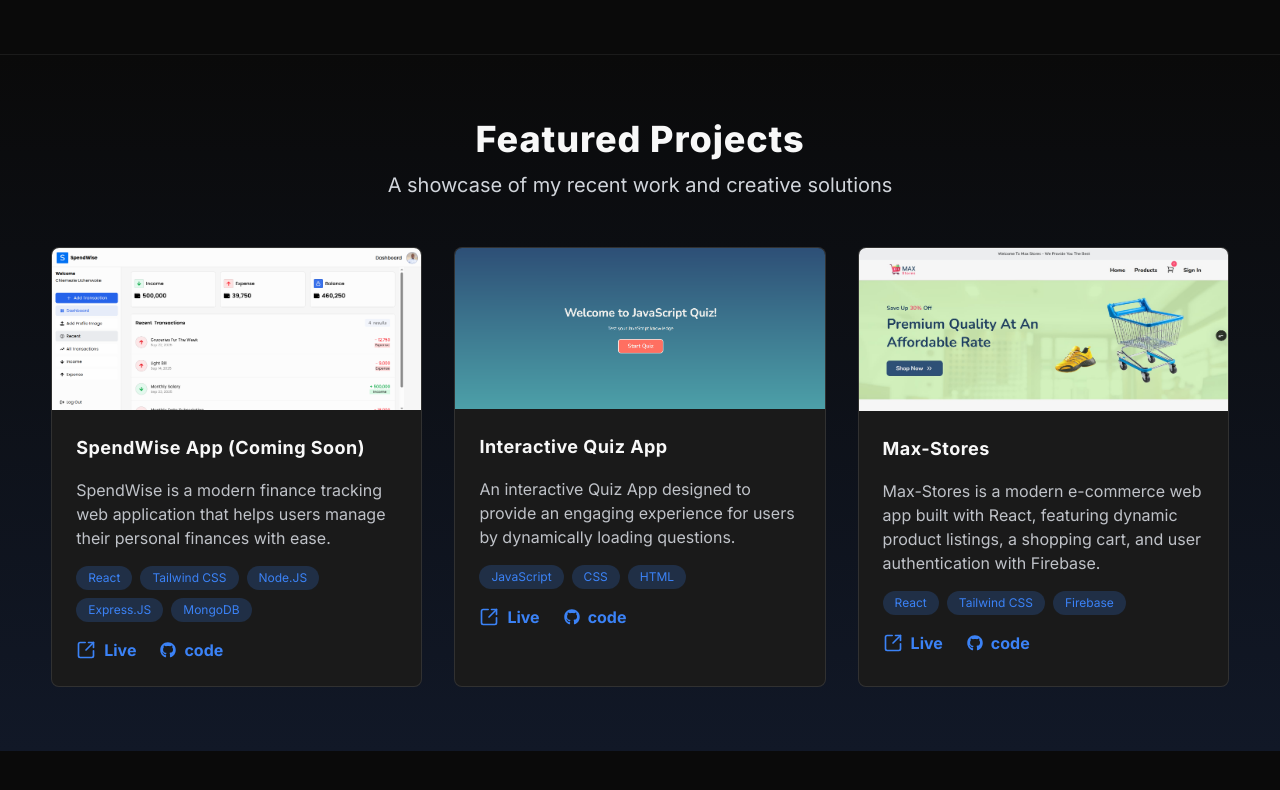
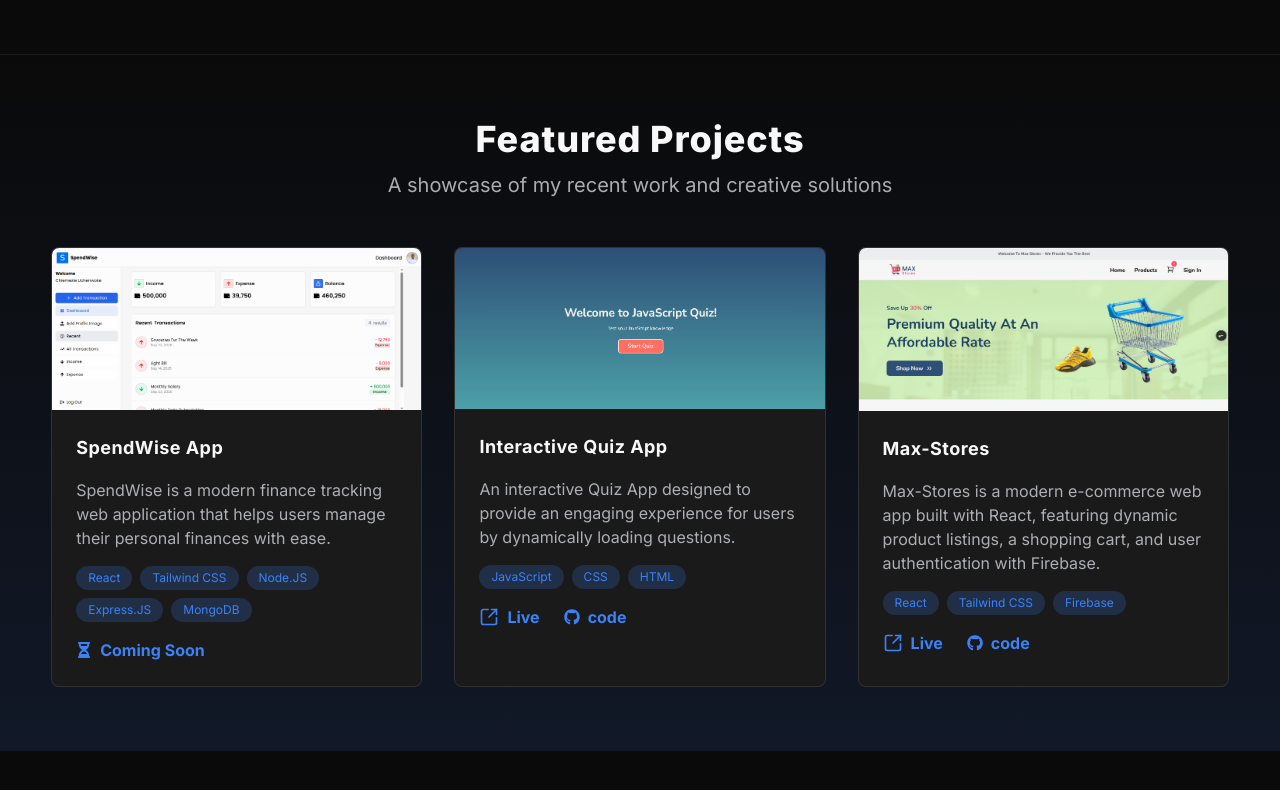
Before and after one commit to Chiemezie-Uchenwoke/portfolio, a React (Vite) app: page / in a window 1280 px wide. Shown: the part 640-1430 px from the top of the page. Built offline with nearby package versions, Linux system fonts and the light colour scheme.

Commit message:
Complete projects section

```diff
--- a/src/components/Projects/ProjectCard.jsx
+++ b/src/components/Projects/ProjectCard.jsx
@@ -1,7 +1,7 @@
 import { LuSquareArrowOutUpRight } from "react-icons/lu";
-import { FaGithub } from "react-icons/fa";
+import { FaGithub, FaHourglassHalf } from "react-icons/fa";
 
-const ProjectCard = ({imgUrl, imgAltText, title, description, tools, liveUrl, codeUrl}) => {
+const ProjectCard = ({imgUrl, imgAltText, title, description, tools, liveUrl, codeUrl, isLive}) => {
     return (
         <div className="rounded-lg overflow-hidden h-full bg-dark-bg flex flex-col border border-white-shade/10 hover:border-pri-blue hover:scale-105 duration-200 ease-in-out">
             <div className="h-auto overflow-hidden">
@@ -13,7 +13,7 @@
                     {title}
                 </h3>
 
-                <p className="text-lite-gray/90 text-sm lg:text-base ">
+                <p className="text-lite-gray/80 text-sm lg:text-base ">
                     {description}
                 </p>
 
@@ -23,7 +23,7 @@
                             return (
                                 <span
                                     key={index}
-                                    className="bg-blue-lite text-pri-blue text-xs py-1 px-3 whitespace-nowrap rounded-full"
+                                    className="bg-blue-lite text-pri-blue text-xs py-1 px-3 whitespace-nowrap rounded-full capitalize"
                                 >
                                     {t}
                                 </span>
@@ -33,6 +33,9 @@
                 </div>
 
                 <div className="flex gap-6">
+                    {
+                        isLive ?
+                        <>
                             <a
                                 href={liveUrl}
                                 className="text-pri-blue flex items-center gap-2 font-bold cursor-pointer hover:text-blue-500/80 group"
@@ -50,6 +53,9 @@
                                 <FaGithub className="text-pri-blue hover:text-blue-600 duration-200 group-hover:text-blue-500/80" />
                                 code
                             </a>
+                        </> :
+                            <span className="text-pri-blue font-bold flex items-center gap-2"><FaHourglassHalf /> Coming Soon</span>
+                    }
                 </div>
             </div>
         </div>
--- a/src/components/Projects/Projects.jsx
+++ b/src/components/Projects/Projects.jsx
@@ -13,7 +13,7 @@
                 <div className="flex flex-col items-center gap-3">
                     <h2 className="text-white-shade capitalize font-extrabold text-xl sm:text-3xl lg:text-4xl tracking-wide">featured projects</h2>
 
-                    <p className="text-lite-gray text-sm sm:text-base lg:text-xl text-center">
+                    <p className="text-lite-gray/80 text-sm sm:text-base lg:text-xl text-center">
                         A showcase of my recent work and creative solutions
                     </p>
                 </div>
--- a/src/data/projectsData.js
+++ b/src/data/projectsData.js
@@ -7,11 +7,12 @@
         id: 1,
         imgUrl: spendwise,
         imgAltText: "SpendWise App Image",
-        title: "SpendWise App (Coming Soon)",
+        title: "SpendWise App",
         description: "SpendWise is a modern finance tracking web application that helps users manage their personal finances with ease.",
         tools: ["React", "Tailwind CSS", "Node.JS", "Express.JS", "MongoDB"],
         liveUrl: "#",
-        codeUrl: "#"
+        codeUrl: "#",
+        isLive: false
     },
     {
         id: 2,
@@ -21,7 +22,8 @@
         description: "An interactive Quiz App designed to provide an engaging experience for users by dynamically loading questions.",
         tools: ["JavaScript", "CSS", "HTML"],
         liveUrl: "https://quizlisphere.vercel.app/",
-        codeUrl: "https://github.com/Chiemezie-Uchenwoke/quiz-app"
+        codeUrl: "https://github.com/Chiemezie-Uchenwoke/quiz-app",
+        isLive: true
     },
     {
         id: 3,
@@ -31,7 +33,8 @@
         description: "Max-Stores is a modern e-commerce web app built with React, featuring dynamic product listings, a shopping cart, and user authentication with Firebase.",
         tools: ["React", "Tailwind CSS", "Firebase"],
         liveUrl: "https://max-stores.vercel.app/",
-        codeUrl: "https://github.com/Chiemezie-Uchenwoke/max-stores"
+        codeUrl: "https://github.com/Chiemezie-Uchenwoke/max-stores",
+        isLive: true
     },
 ];
 
```
Lines whose indentation alone changed are shown as unchanged.
